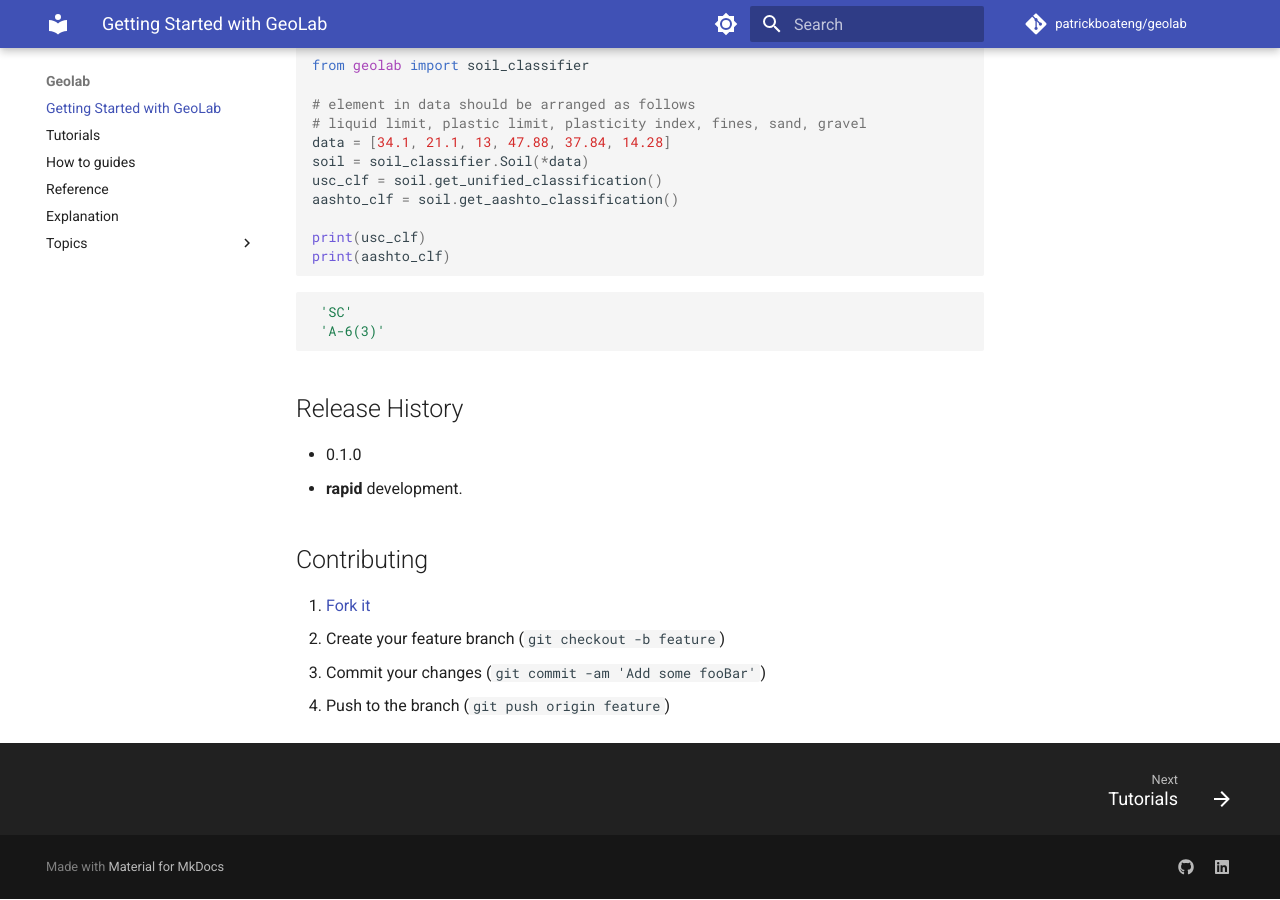
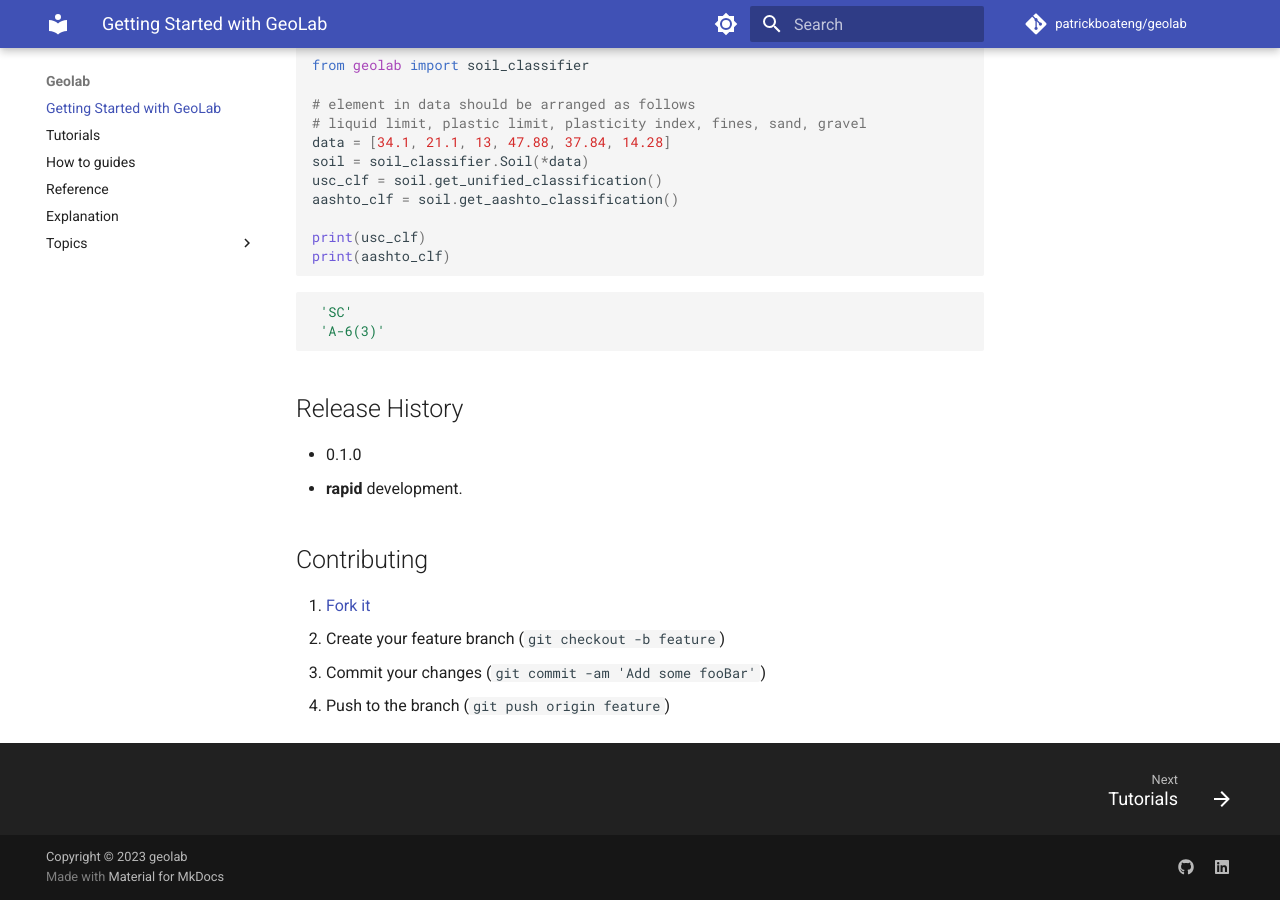
Before and after one commit to patrickboateng/geolysis, an MkDocs documentation site: the page built from docs/index.md, in a window 1280 px wide and 900 px high, scrolled down 765 px. Built offline with MkDocs 1.6.1 and Material for MkDocs 9.7.7, drawn with Linux system fonts in a browser that asks for light colours; comment, search, counter and statistics services are not loaded.

Commit message:
added copyright to the footer

```diff
--- a/mkdocs.yml
+++ b/mkdocs.yml
@@ -71,3 +71,5 @@ nav:
     - explanation.md
     - Topics:
           - Soil Classification: soil_classification.md
+
+copyright: Copyright &copy; 2023 geolab
```
